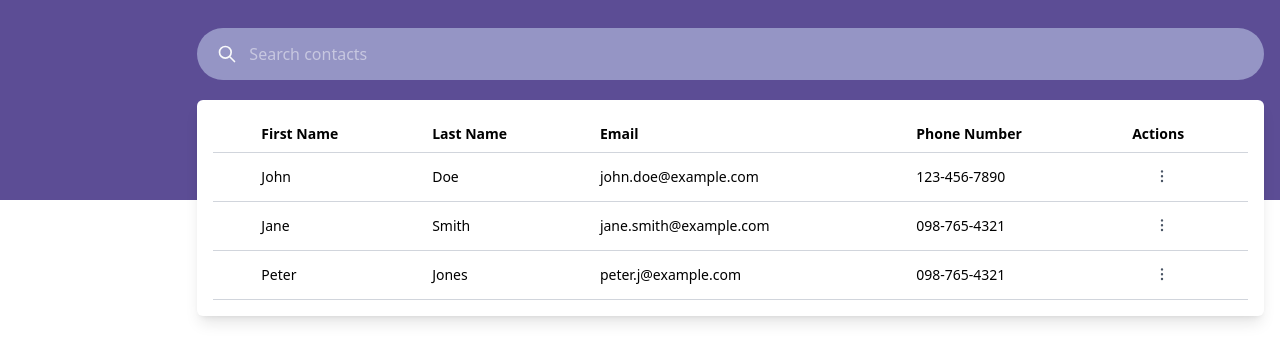
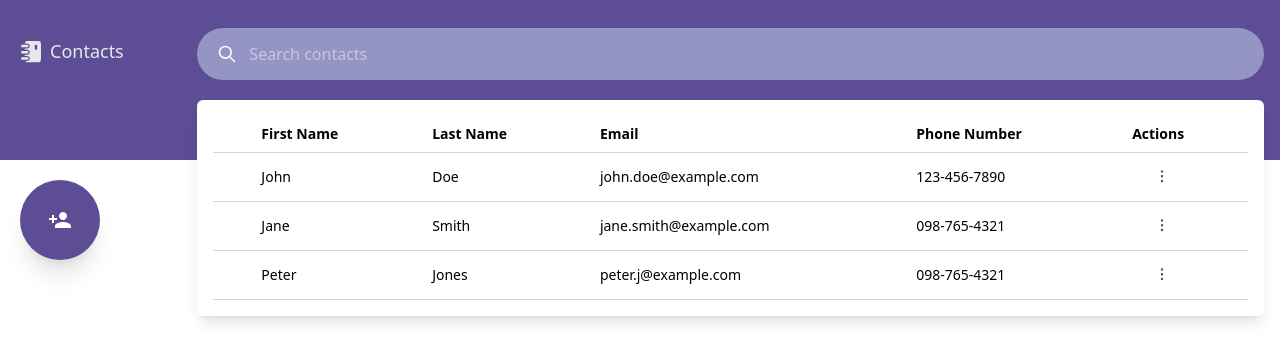
Before and after one commit to soufiane-amt/contact-app-assessment, a React (Vite) app in the folder contact-book-frontend/: page / in a window 1280 px wide. Shown: the top 362 px of the page. Built offline with nearby package versions, Linux system fonts and the light colour scheme.

Commit message:
feat : add ContactListPage with the following elements : main logo, add contact button

```diff
--- a/contact-book-frontend/src/components/ContactListPage.jsx
+++ b/contact-book-frontend/src/components/ContactListPage.jsx
@@ -3,11 +3,56 @@ import SearchField from "./SearchField";
 
 export default function ContactListPage() {
   return (
-    <div>
-      <div className="bg-[#5c4d95] h-50 relative">
+    <div className="relative">
+      <div className="bg-[#5c4d95] h-40 ">
+        <div className="flex items-center gap-1 absolute top-9 left-4">
+          <div>
+            <svg
+              width="30"
+              height="30"
+              viewBox="0 0 24 24"
+              xmlns="http://www.w3.org/2000/svg"
+              className="text-gray-200"
+              fill="currentColor"
+            >
+              <path
+                fill-rule="evenodd"
+                clip-rule="evenodd"
+                d="M7.0508 6H9.00005C10.1046 6 11 6.89543 11 8C11 9.10457 10.1046 10 9.00005 10H7.00005V11H9.00005C10.1046 11 11 11.8954 11 13C11 14.1046 10.1046 15 9.00005 15H7.00005V16H9.00005C10.1046 16 11 16.8954 11 18C11 19.1046 10.1046 20 9.00005 20H7.29248C7.36869 20.1568 7.46475 20.2931 7.58584 20.4142C8.17162 21 9.11443 21 11 21H16C17.8857 21 18.8285 21 19.4143 20.4142C20 19.8284 20 18.8856 20 17V8C20 6.11438 20 5.17157 19.4143 4.58579C18.8285 4 17.8857 4 16 4H11C9.11443 4 8.17162 4 7.58584 4.58579C7.25924 4.91238 7.11474 5.34994 7.0508 6ZM16 11C15.4477 11 15 10.5523 15 10V8C15 7.44772 15.4477 7 16 7C16.5523 7 17 7.44772 17 8V10C17 10.5523 16.5523 11 16 11ZM5 7C4.44772 7 4 7.44772 4 8C4 8.55228 4.44772 9 5 9H9C9.55228 9 10 8.55228 10 8C10 7.44772 9.55228 7 9 7H5ZM5 12C4.44772 12 4 12.4477 4 13C4 13.5523 4.44772 14 5 14H9C9.55228 14 10 13.5523 10 13C10 12.4477 9.55228 12 9 12H5ZM5 17C4.44772 17 4 17.4477 4 18C4 18.5523 4.44772 19 5 19H9C9.55228 19 10 18.5523 10 18C10 17.4477 9.55228 17 9 17H5Z"
+                fill="currentColor"
+              />
+            </svg>
+          </div>
+          <div className="hidden lg:flex">
+            <p className="text-gray-200 font-medium text-lg">Contacts</p>
+          </div>
+        </div>
         <div className="absolute top-7 right-4 w-4/5 sm:w-2/3 md:w-5/6">
           <SearchField />
-          <ContactTable/>
+        </div>
+        <div className="absolute top-20 md:right-4 right-0 w-5/5 md:w-5/6 ">
+          <ContactTable />
+        </div>
+      </div>
+      <div>
+        <div className="mt-5 md:ml-5 md:static fixed bottom-4 left-[45%]">
+          <button
+            className=" bg-[#5c4d95] text-white w-20 h-20 rounded-full text-4xl
+             flex items-center justify-center
+               shadow-xl outline-none cursor-pointer hover:bg-violet-900 transition-colors duration-200 ease-in-out"
+          >
+            <svg
+              xmlns="http://www.w3.org/2000/svg"
+              viewBox="0 0 24 24"
+              fill="currentColor"
+              width="24px"
+              height="24px"
+              className="color-white"
+            >
+              <path d="M15 12c2.21 0 4-1.79 4-4s-1.79-4-4-4-4 1.79-4 4 1.79 4 4 4zm-9-2V7H4v3H1v2h3v3h2v-3h3v-2H6zm9 4c-2.67 0-8 1.34-8 4v2h16v-2c0-2.66-5.33-4-8-4z" />
+              <path d="M0 0h24v24H0z" fill="none" />
+            </svg>
+          </button>
         </div>
       </div>
     </div>
```
